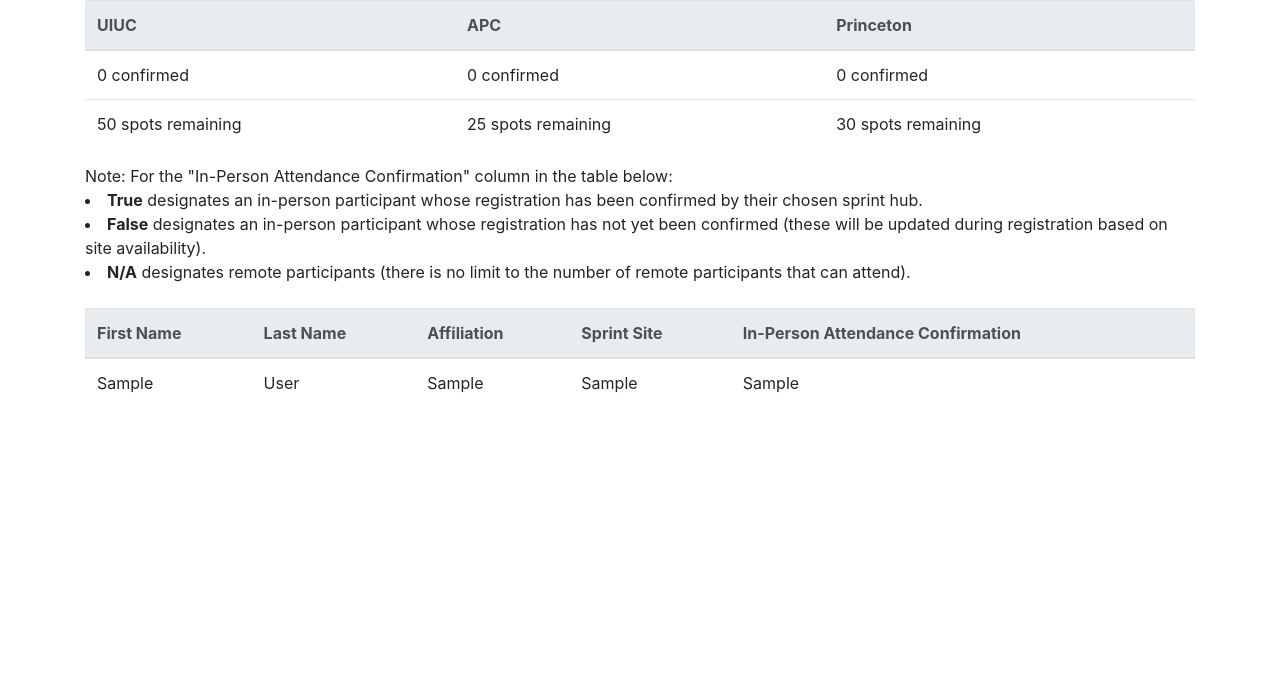
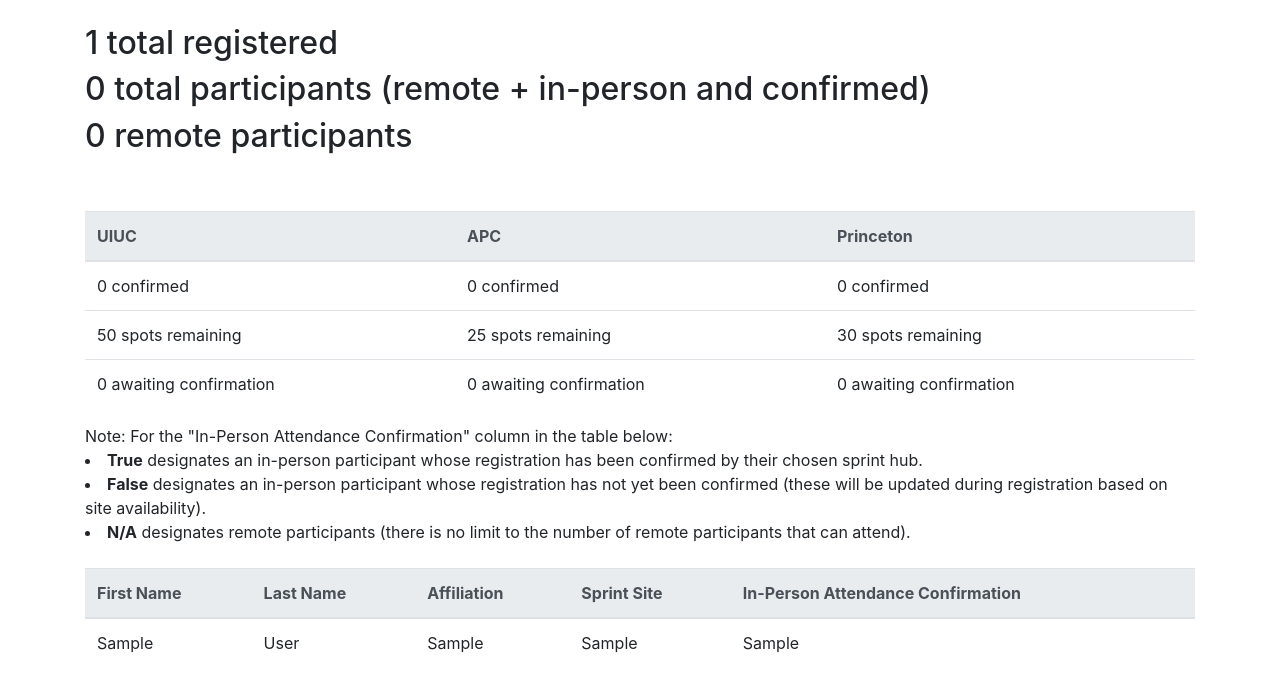
Before and after one commit to LSSTDESC/meeting-registration-form, a Flask app: page / in a window 1280 px wide. Shown: the top 692 px of the page. Run offline with Flask 2, Linux system fonts and the light colour scheme; tables that the repository leaves empty hold one stand-in row (values such as "Sample post"); some libraries are stand-ins or nearby versions.

Commit message:
Add additional stats to confirmation page

```diff
--- a/templates/participants.html
+++ b/templates/participants.html
@@ -11,7 +11,11 @@
 <script>
 function checkConfirmedItem(confirmed, hub){
    var r = /\d+/;
+   var registerCount = parseInt(document.getElementById("registerCount").innerHTML.match(r)) + 1;
+   document.getElementById("registerCount").innerHTML = registerCount + " total registered";
    if (confirmed == 'True'){
+        var participantCount = parseInt(document.getElementById("participantCount").innerHTML.match(r)) + 1;
+        document.getElementById("participantCount").innerHTML = participantCount + " total participants (remote + in-person and confirmed)";
         if (hub == 'UIUC'){
            var newSum = parseInt(document.getElementById("UIUC_confirmed").innerHTML.match(r)) + 1;
            document.getElementById("UIUC_confirmed").innerHTML = newSum + " confirmed";
@@ -28,6 +32,23 @@ function checkConfirmedItem(confirmed, hub){
            var remain = 30 - newSum;
            document.getElementById("Princeton_remain").innerHTML = remain + " spots remaining";
         }
+   } else{
+        if (hub == 'None'){
+        var participantCount = parseInt(document.getElementById("participantCount").innerHTML.match(r)) + 1;
+        document.getElementById("participantCount").innerHTML = participantCount + " total participants (remote + in-person and confirmed)";
+        var remoteCount = parseInt(document.getElementById("remoteCount").innerHTML.match(r)) + 1;
+        document.getElementById("remoteCount").innerHTML = remoteCount + " remote participants";
+        }
+        if (hub == 'UIUC'){
+           var newSum = parseInt(document.getElementById("UIUC_await").innerHTML.match(r)) + 1;
+           document.getElementById("UIUC_await").innerHTML = newSum + " awaiting confirmation";
+        }else if (hub == 'APC'){
+           var newSum = parseInt(document.getElementById("APC_await").innerHTML.match(r)) + 1;
+           document.getElementById("APC_await").innerHTML = newSum + " awaiting confirmation";
+        }else if (hub == 'Princeton'){
+           var newSum =  parseInt(document.getElementById("Princeton_await").innerHTML.match(r)) + 1;
+           document.getElementById("Princeton_await").innerHTML = newSum + " awaiting confirmation";
+       }
    }
 }
 
@@ -45,7 +66,11 @@ function checkRemote(first_name, last_name, inperson){
   <div class="container">
     <!-- <h2>LSST DESC October 2021 Sprint Sites</h2> -->
     <!-- <br> -->
-
+    <br>
+    <h2 id="registerCount">0 total registered</h2>
+    <h2 id="participantCount">0 total participants (remote + in-person and confirmed)</h2>
+    <h2 id="remoteCount">0 remote participants</h2>
+    <br> <br>
     <table class="table table-hover">
       <thead class="thead-light">
         <tr>
@@ -64,6 +89,11 @@ function checkRemote(first_name, last_name, inperson){
           <td id="UIUC_remain">50 spots remaining</td>
           <td id="APC_remain">25 spots remaining</td>
           <td id="Princeton_remain">30 spots remaining</td>
+        </tr>
+        <tr>
+          <td id="UIUC_await">0 awaiting confirmation</td>
+          <td id="APC_await">0 awaiting confirmation</td>
+          <td id="Princeton_await">0 awaiting confirmation</td>
         </tr>
       </tbody>
     </table>
```
